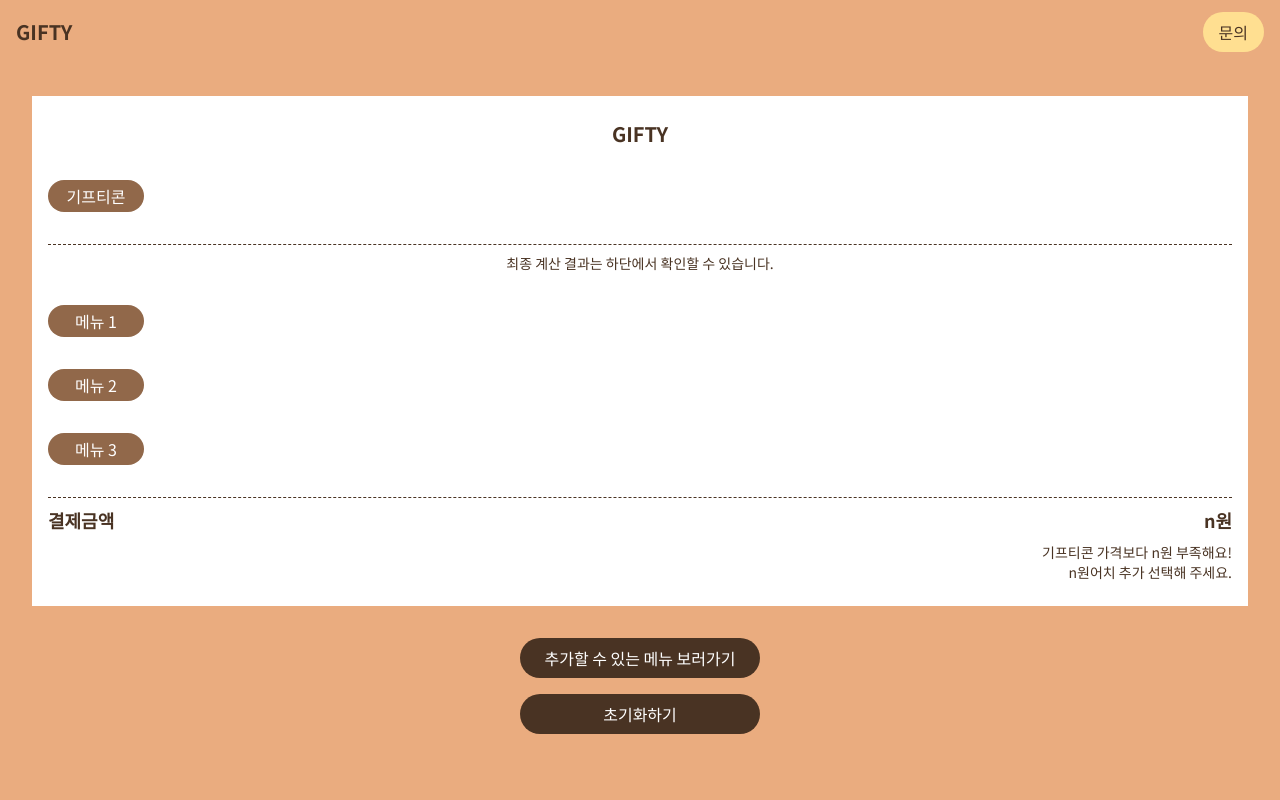
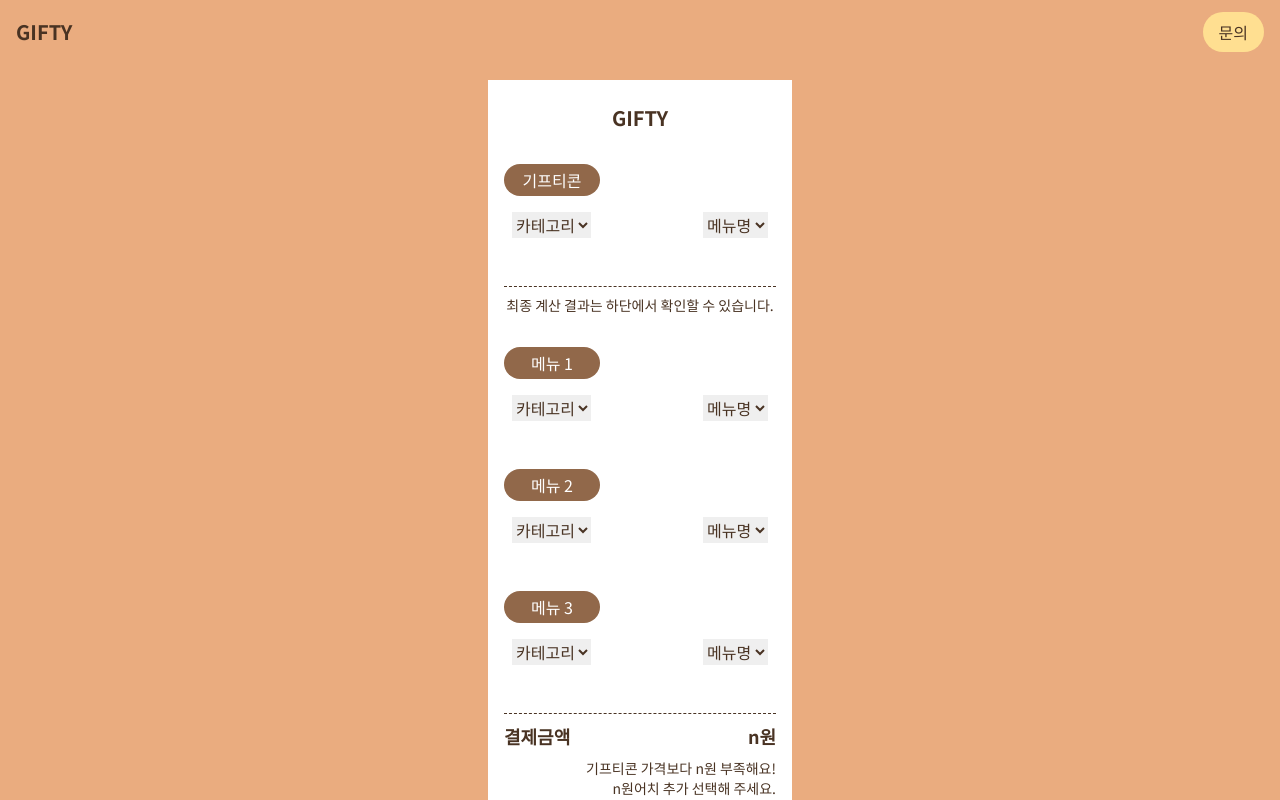
Before and after one commit to cloudIris75/gifty-nextjs, a Next.js app: page /brands/1/calculator in a window 1280 px wide. Shown: the top 800 px of the page. Built offline with nearby package versions, Linux system fonts and the light colour scheme.

Commit message:
Feat: Container 컴포넌트 추가

```diff
--- /dev/null
+++ b/src/components/Container/Container.tsx
@@ -0,0 +1,24 @@
+interface ContainerProps {}
+
+const Container: React.FC<ContainerProps> = () => {
+  return (
+    <div className="flex items-center justify-between text-coffee-400 px-2 py-4">
+      <select name="category" id="category" required defaultValue="category">
+        <option value="category" disabled>
+          카테고리
+        </option>
+        <option value="drinks">음료</option>
+        <option value="food">푸드</option>
+        <option value="MD">MD</option>
+      </select>
+      <select name="name" id="name" required defaultValue="name">
+        <option value="name" disabled>
+          메뉴명
+        </option>
+        <option value="menu1">메뉴1</option>
+      </select>
+    </div>
+  );
+};
+
+export default Container;
--- /dev/null
+++ b/src/components/Container/index.ts
@@ -0,0 +1 @@
+export { default } from './Container';
--- a/src/pages/brands/[brandName]/calculator.tsx
+++ b/src/pages/brands/[brandName]/calculator.tsx
@@ -1,5 +1,6 @@
 import { useRouter } from 'next/router';
 import Button from '../../../components/Button';
+import Container from '../../../components/Container';
 import Navbar from '../../../components/Navbar';
 
 const Calculator: React.FC = () => {
@@ -11,13 +12,14 @@ const Calculator: React.FC = () => {
   return (
     <>
       <Navbar />
-      <main className="flex flex-col items-center m-8 space-y-8">
-        <div className="flex flex-col space-y-8 px-4 py-6 bg-white w-full">
+      <main className="flex flex-col items-center mx-8 my-4 pb-8 space-y-8">
+        <div className="flex flex-col space-y-8 px-4 py-6 bg-white w-full sm:w-2/3 md:w-1/2 lg:w-1/4">
           <h3 className="text-coffee-400 text-center font-bold text-xl">
             GIFTY
           </h3>
           <div>
             <h3 className="title-container">기프티콘</h3>
+            <Container />
           </div>
           <div className="flex flex-col space-y-2 items-center w-full">
             <hr className="border-dashed border-coffee-400 w-full" />
@@ -27,12 +29,15 @@ const Calculator: React.FC = () => {
           </div>
           <div>
             <h3 className="title-container">메뉴 1</h3>
+            <Container />
           </div>
           <div>
             <h3 className="title-container">메뉴 2</h3>
+            <Container />
           </div>
           <div>
             <h3 className="title-container">메뉴 3</h3>
+            <Container />
           </div>
           <div className="flex flex-col w-full text-right">
             <hr className="border-dashed border-coffee-400 w-full mb-2" />
```
